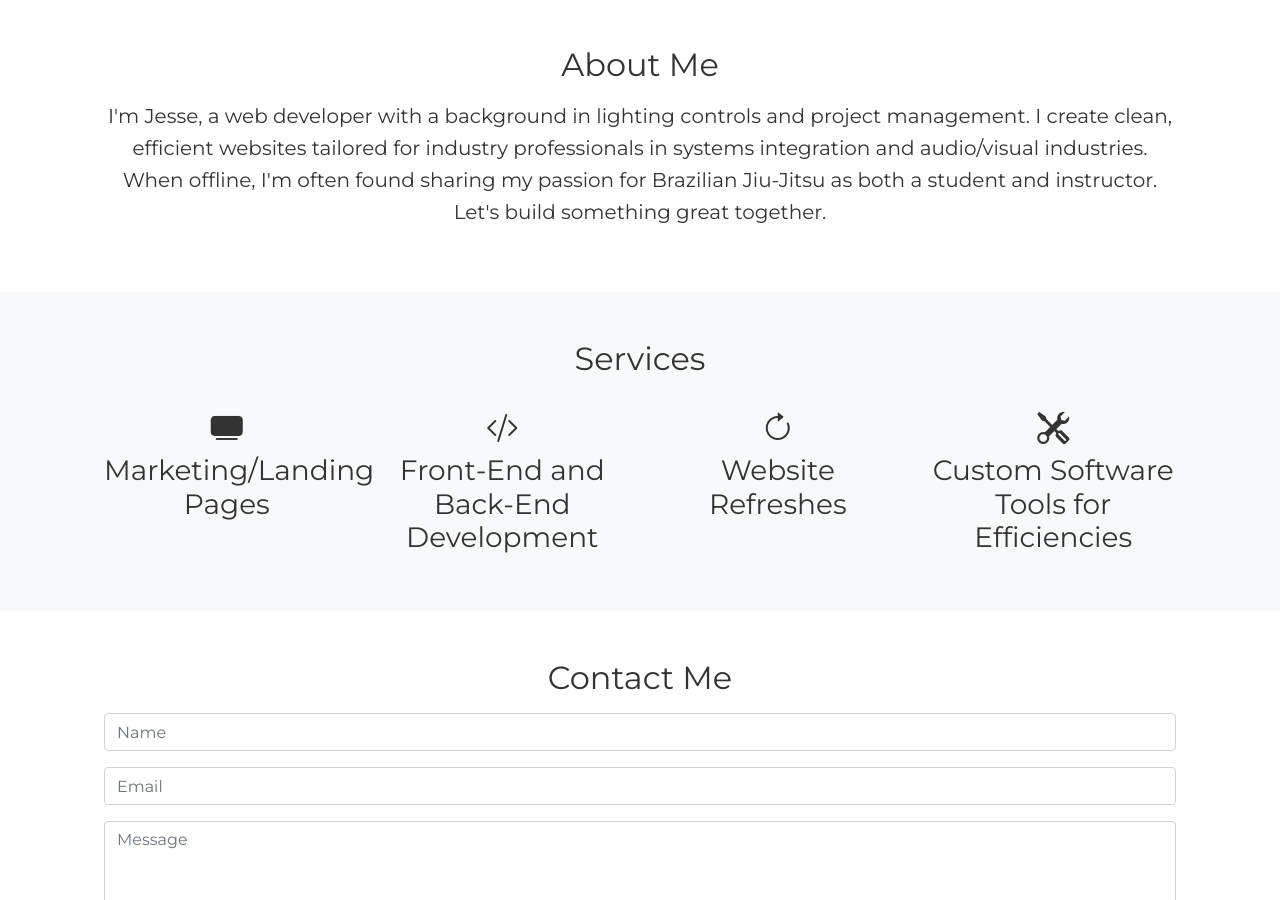
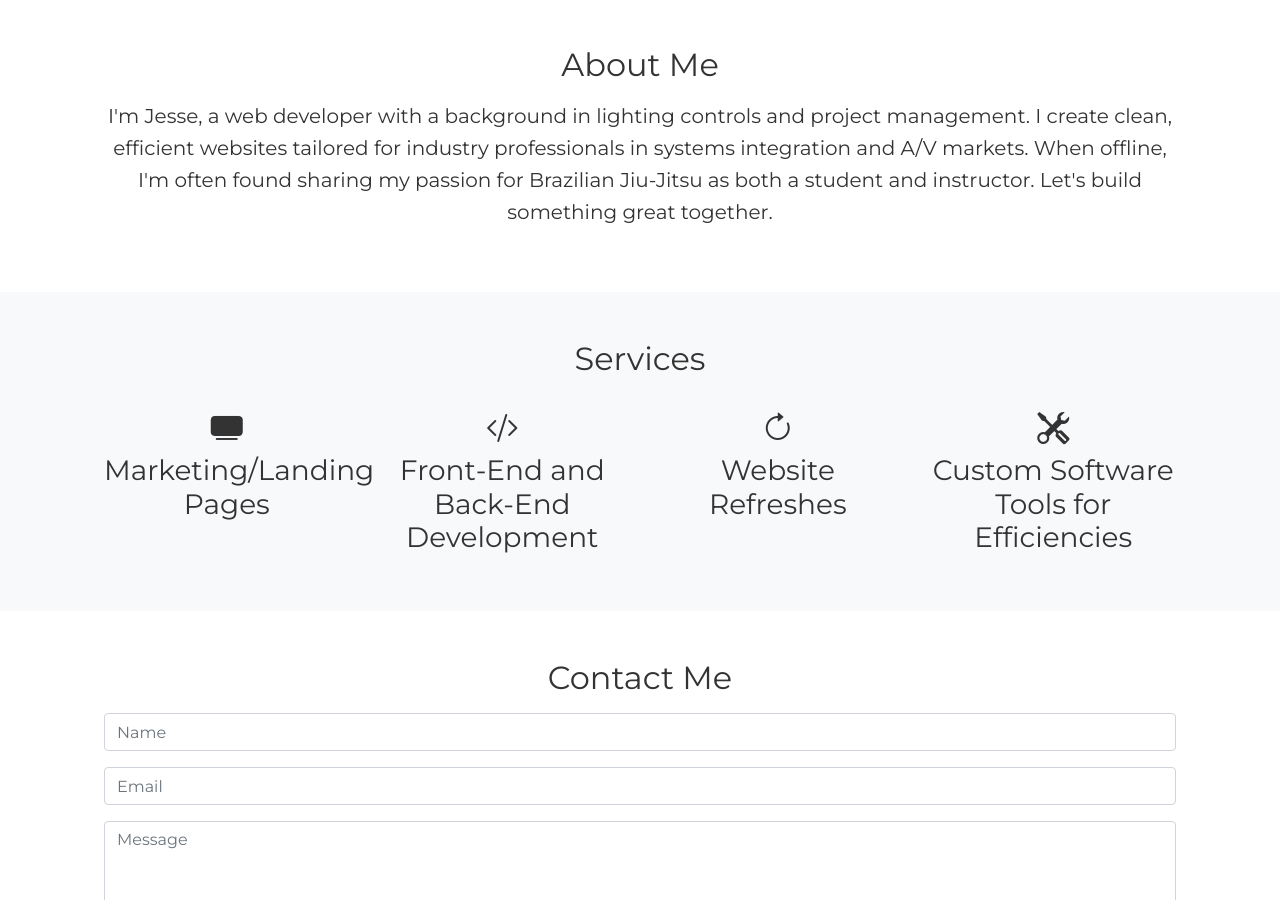
Before and after one commit to SideControlJS/JL-Website, a website: page index.html in a window 1280 px wide. Shown: the part 865-1765 px from the top of the page. Drawn offline with nearby package versions, Linux system fonts and the light colour scheme.

```diff
--- a/index.html
+++ b/index.html
@@ -54,7 +54,7 @@
 <section id="about" class="py-5">
     <div class="container">
       <h2 class="text-center mb-3">About Me</h2>
-      <p class="lead text-center">I'm Jesse, a web developer with a background in lighting controls and project management. I create clean, efficient websites tailored for industry professionals in systems integration and audio/visual industries. When offline, I'm often found sharing my passion for Brazilian Jiu-Jitsu as both a student and instructor. Let's build something great together. </p>
+      <p class="lead text-center">I'm Jesse, a web developer with a background in lighting controls and project management. I create clean, efficient websites tailored for industry professionals in systems integration and A/V markets. When offline, I'm often found sharing my passion for Brazilian Jiu-Jitsu as both a student and instructor. Let's build something great together. </p>
     </div>
   </section>
 
```
Also changed, not shown: assets/images/hero.image.new.webp (deleted), assets/images/jl_avatar_v2.webp (deleted), assets/images/logo.png (deleted), assets/images/logo2.png (deleted), assets/images/sphere.webp (deleted), assets/images/sphere2.png (deleted), assets/tech.fusion.v1.0.png (deleted), 4 other files.
